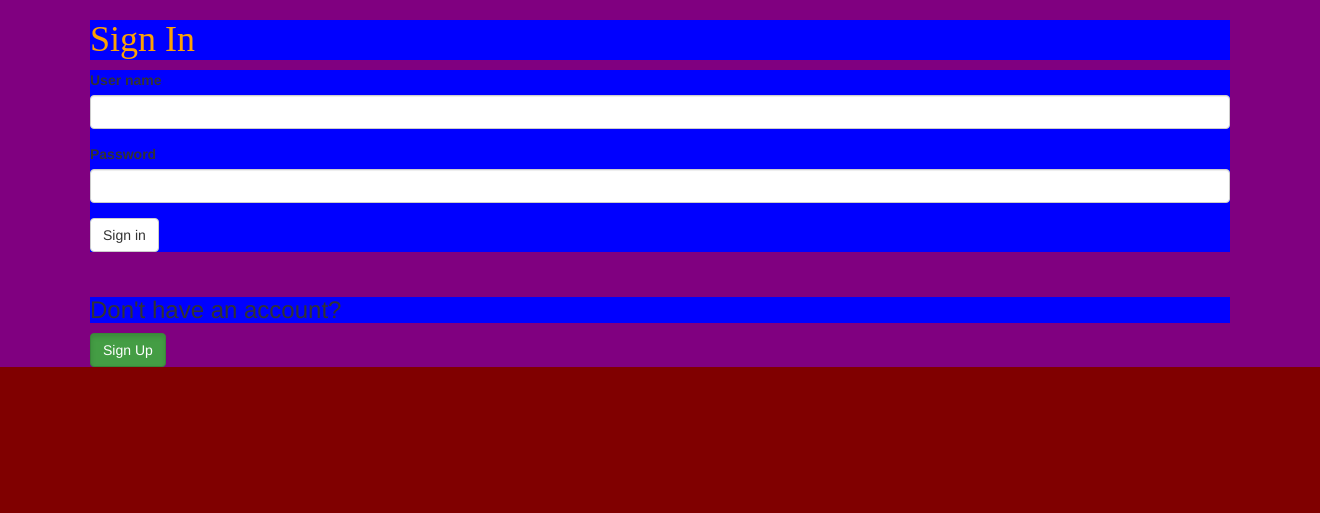
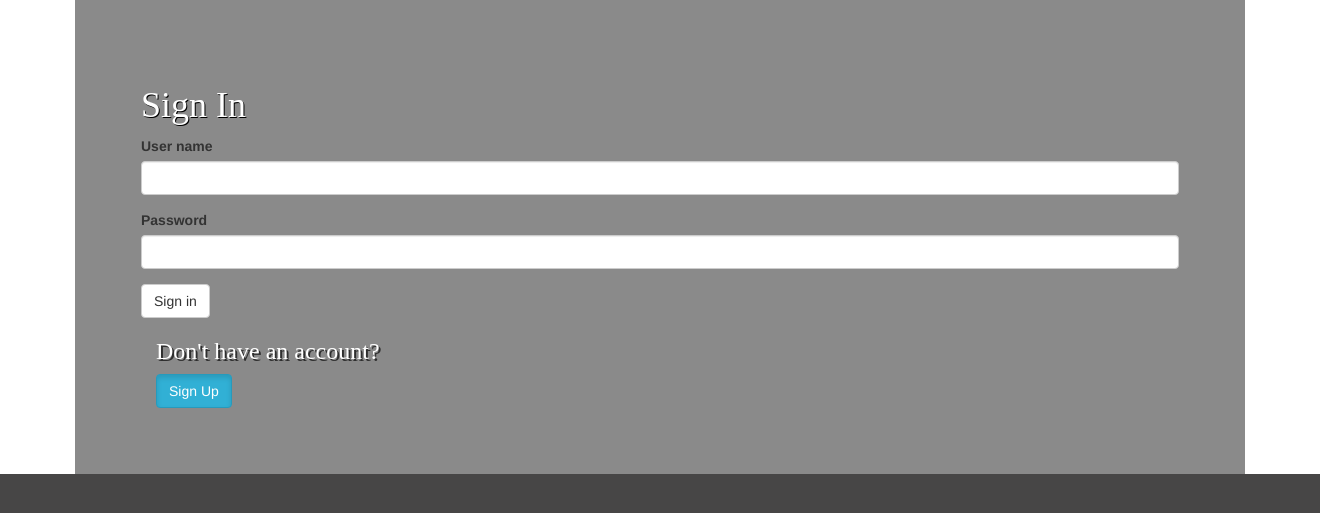
Before and after one commit to francisco-quintana/hash_teamwork, a Flask app: page / in a window 1320 px wide. Shown: the top 513 px of the page. Run offline with Flask 2, Linux system fonts and the light colour scheme; some libraries are stand-ins or nearby versions.

Commit message:
update css

```diff
--- a/app/static/styles/main.css
+++ b/app/static/styles/main.css
@@ -1,15 +1,27 @@
-*{
-    background-color: blue;
+
+h1 {
+    color:white;
+    font-family: 'Lobster';
+    display: block;
+    margin-left: auto;
+    margin-right: auto;
+    text-shadow: 1px 1px black;
+
 }
-h1 {
-    color: #FCA205;
+h3 {
+    color:rgb(255, 255, 255);
     font-family: 'Lobster';
+    display: block;
+    margin-left: auto;
+    margin-right: auto;
+    text-shadow: 2px 2px #000000a9;
 }
 
-.container{
-    background-color:purple;
 
+.fondo{
+    background-color:rgba(0, 0, 0, 0.459);
+    padding:5%;
 }
 html{
-    background-color:rgb(128, 0, 0);
+    background-color: rgb(71, 70, 70);
 }
--- a/app/templates/base.html
+++ b/app/templates/base.html
@@ -5,7 +5,7 @@
 
     <title> {% block title %} | Flask app {% endblock %} </title>
     <link rel="stylesheet" href="{{ url_for('static', filename='styles/main.css')}}">
-{% endblock %}
+{% endblock head %}
 
 {% block body %}
 
--- a/app/templates/signin.html
+++ b/app/templates/signin.html
@@ -7,15 +7,15 @@
 {% endblock title %}
 
 {% block content %}
-<div style="background-color:purple">
-    <div class="container" >
+<div class="container fondo">
+    <div>
         <h1>{{title}}</h1>
         {{wtf.quick_form(data_form)}}
     </div>
-    <div class="container mt-5" style='margin-top: 25px;'>
+    <div class="container mt-5" >
         <h3>Don't have an account?</h3>
         <a href="{{url_for('signup')}}"
-           class= "btn btn-success btn-m active"
+           class= "btn btn-info btn-m active"
            role="button" aria-pressed="True"
            >Sign Up</a>
 
--- a/app/templates/signup.html
+++ b/app/templates/signup.html
@@ -7,7 +7,7 @@
 {% endblock title %}
 
 {% block content %}
-    <div class="container">
+    <div class="container fondo">
         <h1>{{title}}</h1>
         {{wtf.quick_form(data_form)}}
     </div>
```
Also changed, not shown: app/templates/success.html (+14 -2 lines).
